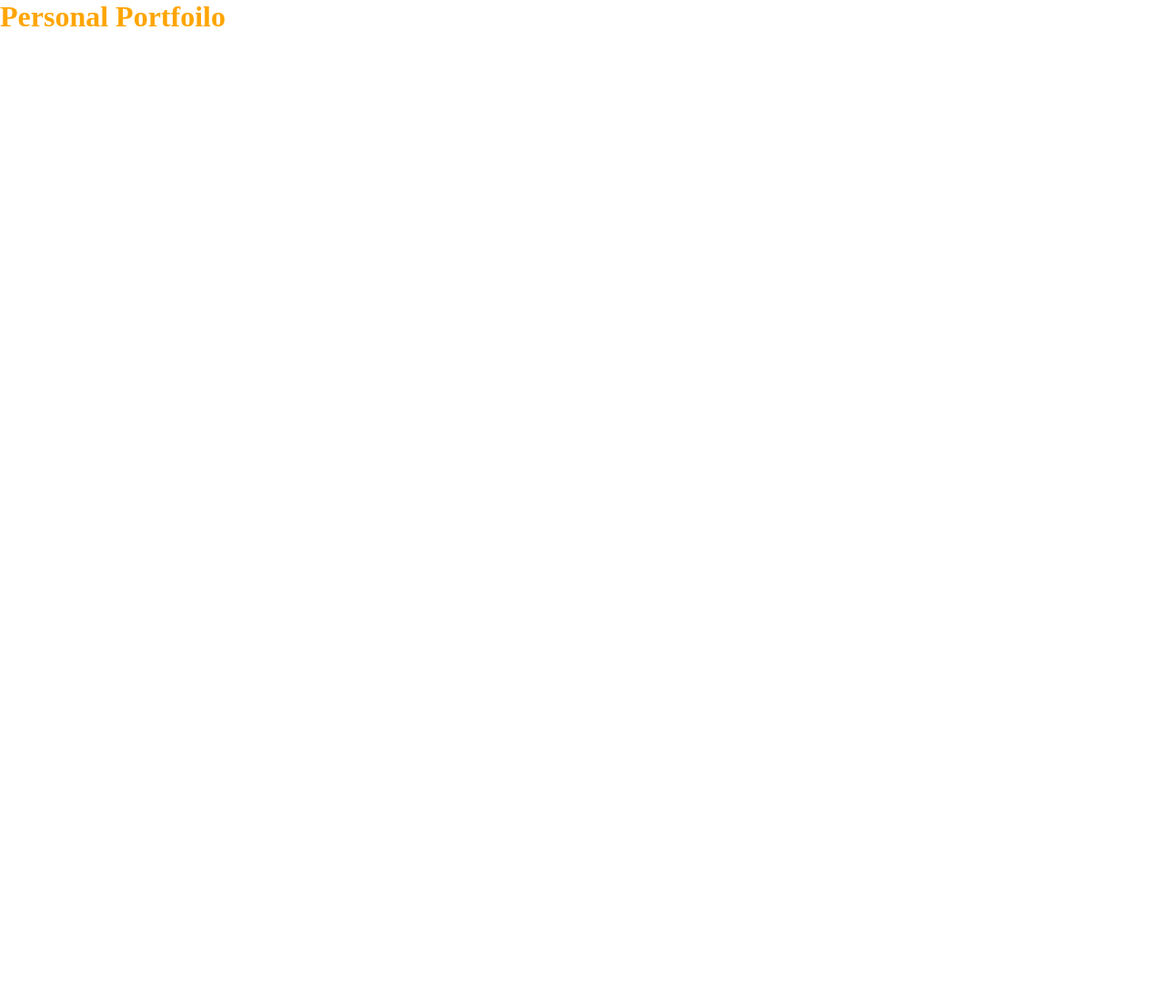
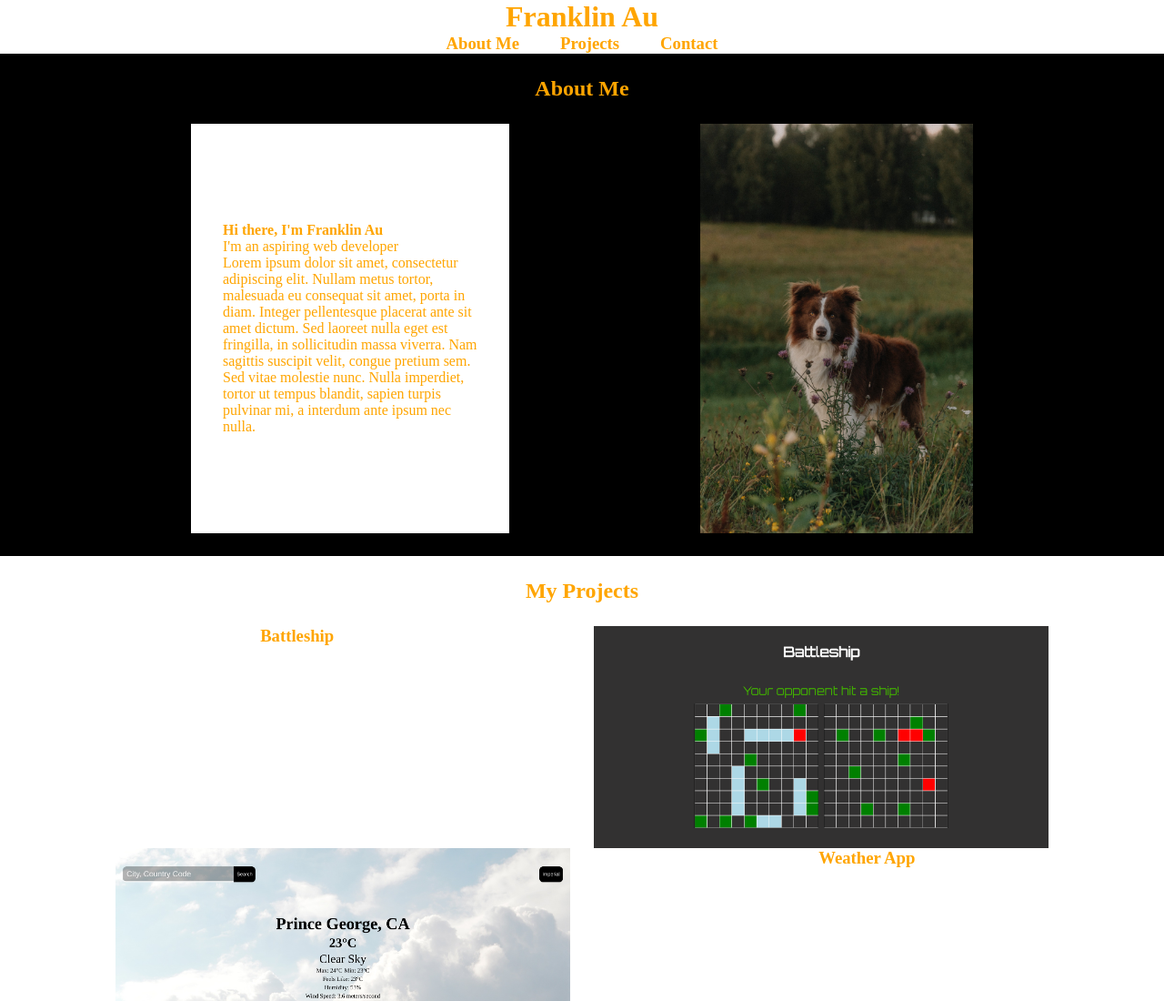
Before and after one commit to fau446/personal-portfolio, a website: page dist/index.html in a window 1280 px wide. Shown: the top 1100 px of the page at 91% size. Before the commit the page ends 800 px from the top, so only its background shows below. Drawn offline with Linux system fonts and the light colour scheme.

Commit message:
Finish general layout

```diff
--- a/dist/index.html
+++ b/dist/index.html
@@ -4,10 +4,79 @@
     <meta charset="UTF-8" />
     <meta name="viewport" content="width=device-width, initial-scale=1.0" />
     <link rel="stylesheet" href="style.css" />
-    <title>Personal Portfolio</title>
+    <title>Franklin Au</title>
   </head>
   <body>
-    <h1>Personal Portfoilo</h1>
+    <h1>Franklin Au</h1>
+    <nav>
+      <h3>About Me</h3>
+      <h3>Projects</h3>
+      <h3>Contact</h3>
+    </nav>
+    <main>
+      <div class="about-me section">
+        <h2>About Me</h2>
+        <div class="content">
+          <div class="about-text-box">
+            <h4>Hi there, I'm Franklin Au</h4>
+            <p>I'm an aspiring web developer</p>
+            <p>
+              Lorem ipsum dolor sit amet, consectetur adipiscing elit. Nullam
+              metus tortor, malesuada eu consequat sit amet, porta in diam.
+              Integer pellentesque placerat ante sit amet dictum. Sed laoreet
+              nulla eget est fringilla, in sollicitudin massa viverra. Nam
+              sagittis suscipit velit, congue pretium sem. Sed vitae molestie
+              nunc. Nulla imperdiet, tortor ut tempus blandit, sapien turpis
+              pulvinar mi, a interdum ante ipsum nec nulla.
+            </p>
+          </div>
+          <img class="portrait" src="./images/temp-portrait-1920w.jpg" alt="" />
+        </div>
+      </div>
+      <div class="projects section">
+        <h2>My Projects</h2>
+
+        <div class="project">
+          <div class="content">
+            <div class="project-text-box">
+              <h3>Battleship</h3>
+            </div>
+            <img class="project-img" src="./images/Battleship.png" alt="" />
+          </div>
+        </div>
+
+        <div class="project">
+          <div class="content">
+            <img class="project-img" src="./images/Weather-App.png" alt="" />
+            <div class="project-text-box">
+              <h3>Weather App</h3>
+            </div>
+          </div>
+        </div>
+
+        <div class="project">
+          <div class="content">
+            <div class="project-text-box">
+              <h3>To-Do-List</h3>
+            </div>
+            <img class="project-img" src="./images/To-Do-List.png" alt="" />
+          </div>
+        </div>
+
+        <div class="project">
+          <div class="content">
+            <img class="project-img" src="./images/Tic-Tac-Toe.png" alt="" />
+            <div class="project-text-box">
+              <h3>Tic-Tac-Toe</h3>
+            </div>
+          </div>
+        </div>
+      </div>
+
+      <div class="contact section">
+        <h2>Contact Me</h2>
+      </div>
+    </main>
     <script src="main.js"></script>
   </body>
 </html>
--- a/dist/style.css
+++ b/dist/style.css
@@ -6,4 +6,74 @@
 
 body {
   color: orange;
+  display: flex;
+  flex-direction: column;
+  align-items: center;
+
+  max-width: 1500px;
+  margin: auto;
+  /* background-image: url(https://images.unsplash.com/photo-1578241561880-0a1d5db3cb8a?ixid=MnwxMjA3fDB8MHxwaG90by1wYWdlfHx8fGVufDB8fHx8&ixlib=rb-1.2.1&auto=format&fit=crop&w=2070&q=80);
+  background-size: cover;
+  background-position: center; */
 }
+
+main,
+nav,
+footer,
+div {
+  width: 100%;
+}
+
+nav {
+  display: flex;
+  justify-content: center;
+  gap: 45px;
+}
+
+.section {
+  display: flex;
+  flex-direction: column;
+  align-items: center;
+  padding: 25px 0;
+}
+
+.about-me {
+  background-color: black;
+}
+
+.content {
+  display: flex;
+  justify-content: space-evenly;
+}
+
+.about-text-box {
+  background-color: white;
+  max-width: 350px;
+  display: flex;
+  flex-direction: column;
+  justify-content: center;
+  padding: 0 35px;
+}
+
+.project-text-box {
+  background-color: white;
+  max-width: 400px;
+}
+
+.portrait {
+  max-width: 300px;
+  object-fit: cover;
+}
+
+.project-img {
+  max-width: 500px;
+  object-fit: cover;
+}
+
+h2 {
+  margin: 0 0 25px 0;
+}
+
+h3 {
+  text-align: center;
+}
```
Also changed, not shown: dist/images/Battleship.png (added), dist/images/Tic-Tac-Toe.png (added), dist/images/To-Do-List.png (added), dist/images/Weather-App.png (added), dist/images/temp-portrait-1920w.jpg (added).
